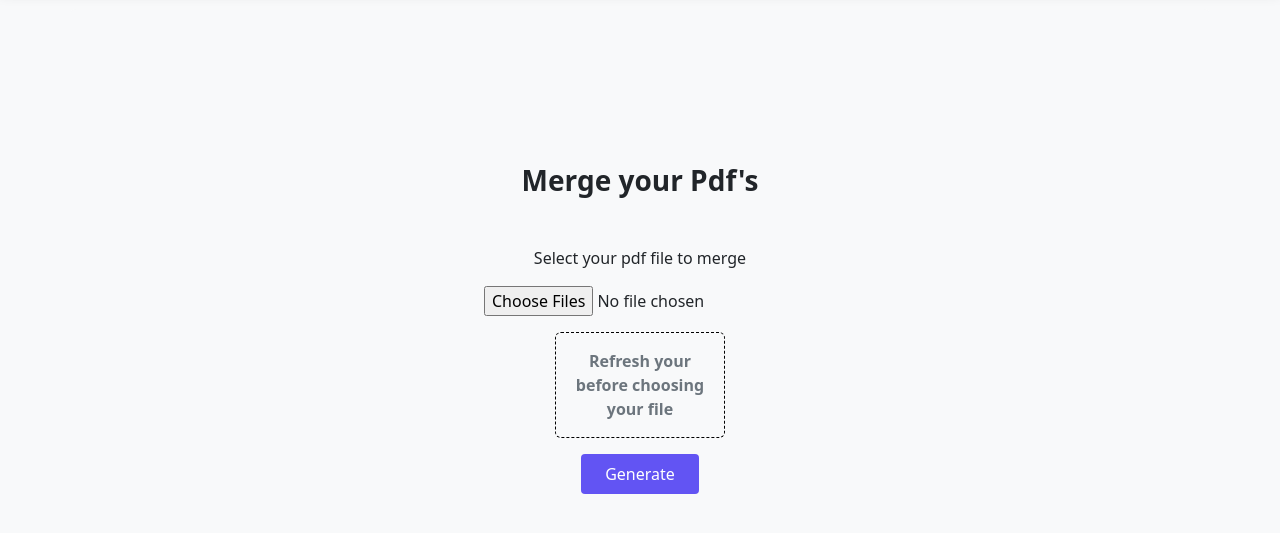
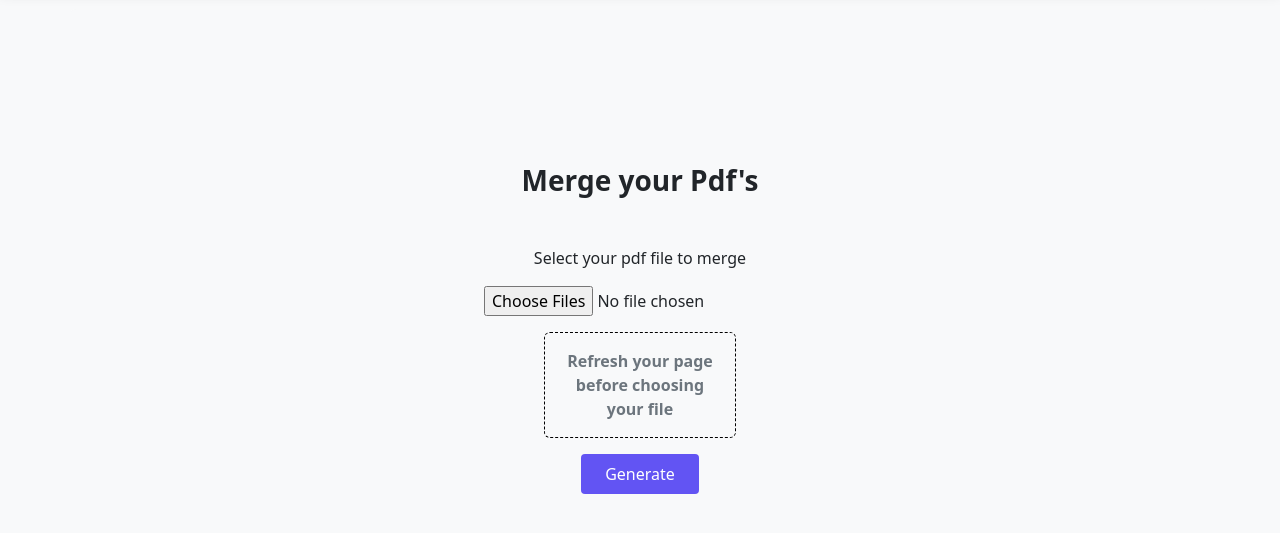
Before and after one commit to AmanGupta7883/pdfmerger, a website: page index.html in a window 1280 px wide. Shown: the part 63-596 px from the top of the page. Drawn offline with nearby package versions, Linux system fonts and the light colour scheme.

Commit message:
Update index.html

```diff
--- a/index.html
+++ b/index.html
@@ -55,7 +55,7 @@
         <label for="exampleFormControlFile1">Select your pdf file to merge</label>
         <input type="file" name="pdfs" class="form-control-file my-3" id="exampleFormControlFile1" multiple accept=".pdf">
         <div class="note w-50 text-center text-muted fw-semibold rounded p-3">
-         Refresh your before choosing your file
+         Refresh your page before choosing your file
         </div>
         <input class="btn mt-3" type="submit" value="Generate">
       </div>
```
